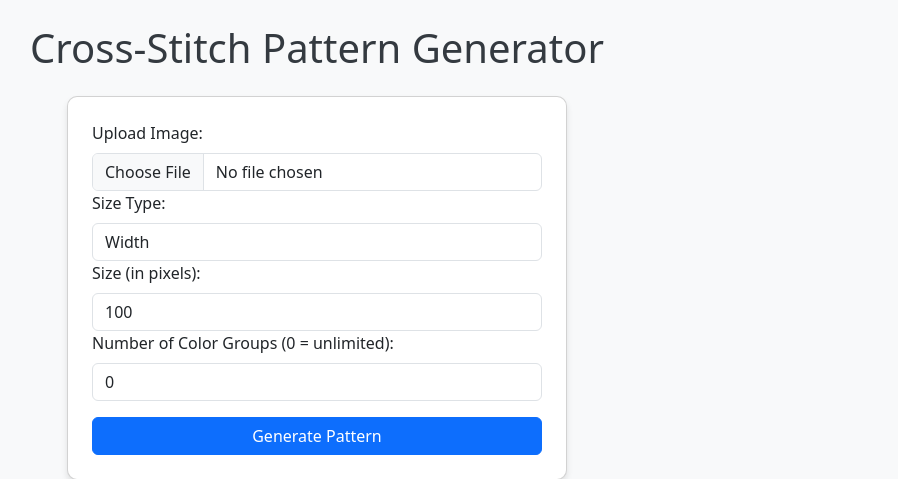
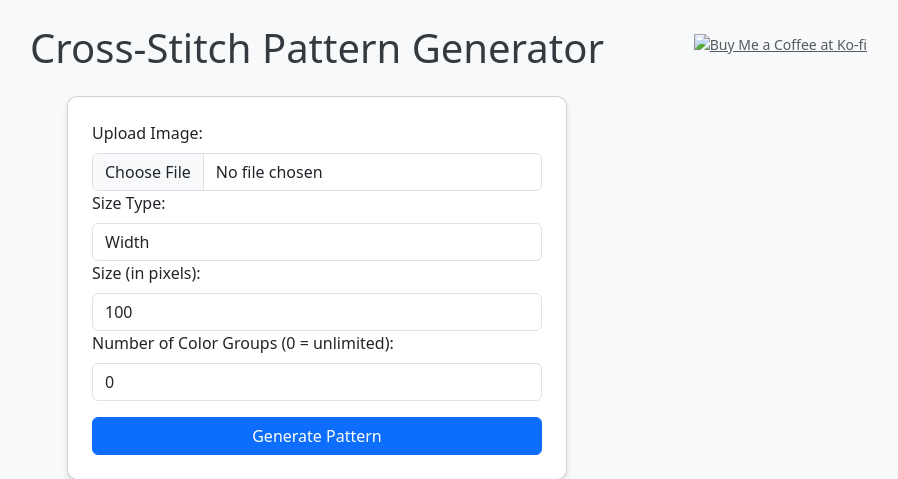
Before and after one commit to ottowong/cross-stitch-pattern-from-image, a Flask app: page / in a window 1280 px wide. Shown: the top 479 px of the page, without its empty margins (323-1221 px from the left). Run offline with Flask 3, Linux system fonts and the light colour scheme.

Commit message:
add ko-fi link

```diff
--- a/templates/base.html
+++ b/templates/base.html
@@ -15,7 +15,11 @@
 </head>
 <body class="container mt-4">
 
-    <header class="mb-4">
+    <header class="mb-4 position-relative">
+        <!-- Ko-fi Link -->
+        <a href="https://ko-fi.com/ottowong" target="_blank" class="position-absolute top-0 end-0 p-2 text-muted small">
+            <img src="https://ko-fi.com/img/githubbutton_sm.svg" alt="Buy Me a Coffee at Ko-fi" />
+        </a>
         <h1 class="text-center"><a href="/">Cross-Stitch Pattern Generator</a></h1>
     </header>
 
```
